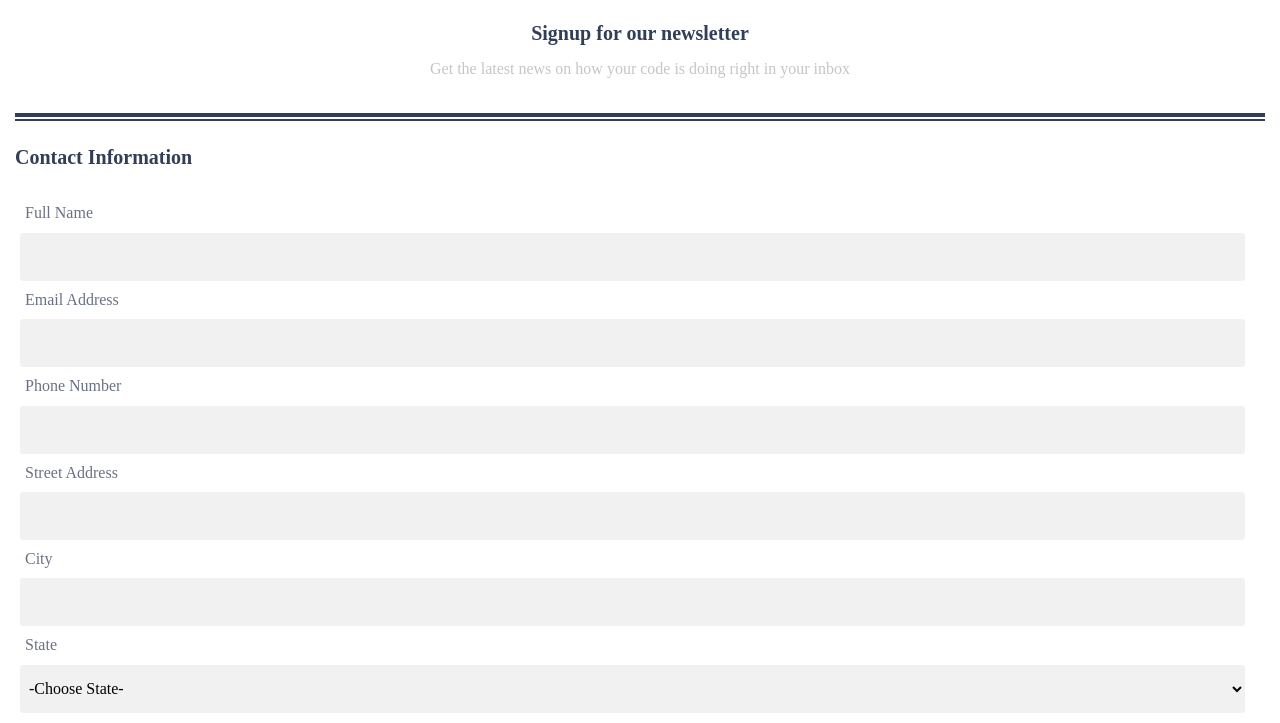
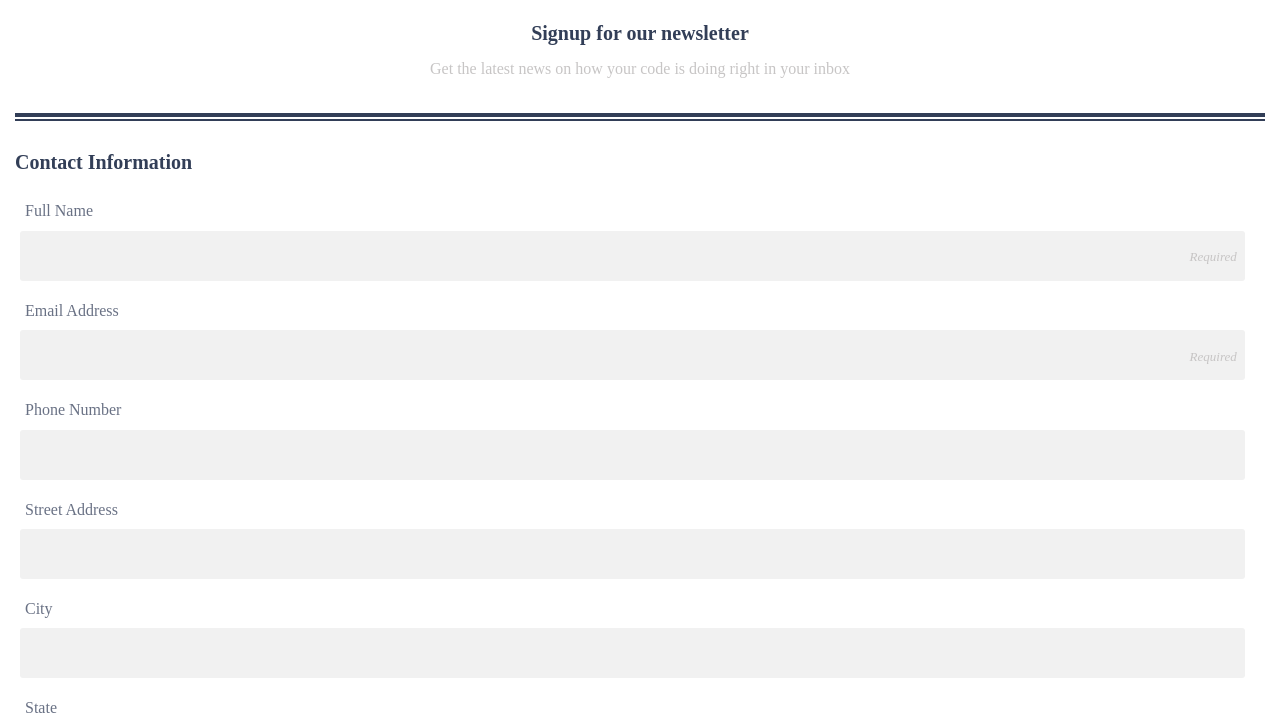
Before and after one commit to RebekahLove/techdegree-project-3, a plain HTML site: page index.html in a window 1280 px wide. Shown: the part 76-799 px from the top of the page. Drawn offline with Linux system fonts and the light colour scheme; a web font is replaced by a local one.

Commit message:
margins and padding

```diff
--- a/css/style.css
+++ b/css/style.css
@@ -52,7 +52,7 @@ legend {
   font-size: 20px;
   color: rgb(50, 62, 87);
   font-weight: bold;
-  padding: 25px 0;
+  padding: 30px 0 18px;
 }
 
 
@@ -77,10 +77,18 @@ legend {
 
 .contact label,
 .contact input,
-.contact select {
+.contact select,
+.contact input:last-child {
   display: block;
   padding: 5px;
   margin: 5px;
+}
+
+.contact input,
+select#state {
+  margin-bottom: 16px;
+  font-size: 18px;
+  color: rgb(50, 62, 87);
 }
 
 .contact input,
@@ -88,10 +96,27 @@ legend {
   background-color: #f1f1f1;
   border: none;
   border-radius: 3px;
-  height: 3em;
+  height: 50px;
   width: 98%
 }
 
+input#name::placeholder,
+input#email::placeholder {
+  font-size: 13px;
+  text-align: right;
+  font-style: italic;
+  color: rgb(199, 197, 197);
+}
+
+/* .contact select {
+  color: rgb(161, 161, 161);
+  scrollbar-arrow-color: rgb(50, 62, 87);
+} */
+
+
+input#zip {
+  max-width: 50%;
+}
 
 
 /* =================================
--- a/index.html
+++ b/index.html
@@ -25,9 +25,9 @@
             <fieldset class="contact">
                 <legend>Contact Information</legend>
                 <label for="name">Full Name</label>
-                <input type="text" id="name" name="user-name">
+                <input type="text" id="name" name="user-name" placeholder="Required ">
                 <label for="email">Email Address</label>
-                <input type="email" id="email" name="user-email">
+                <input type="email" id="email" name="user-email" placeholder="Required ">
                 <label for ="phone">Phone Number</label>
                 <input type="tel" id="phone" name="user-phone">
                 <label for="address1">Street Address</label>
@@ -36,7 +36,7 @@
                 <input type="text" id="city" name="user-city">
                 <label for="state">State</label>
                 <select name="user-state" id="state">
-                    <option value="choose-state">-Choose State-</option>
+                    <option value="" class="choose">Choose State</option>
                     <option value="alabama">Alabama</option>
                     <option value="alaska">Alaska</option>
                     <option value="arizona">Arizona</option>
```
